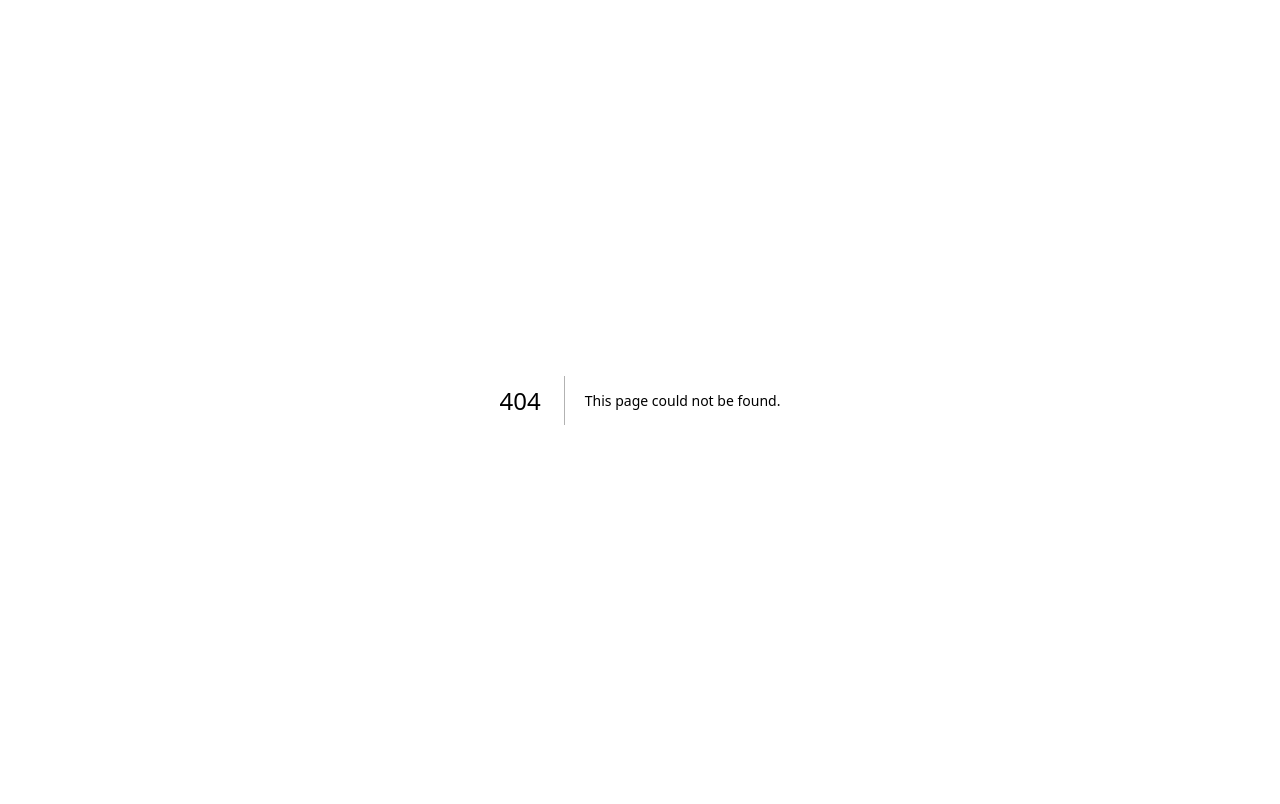
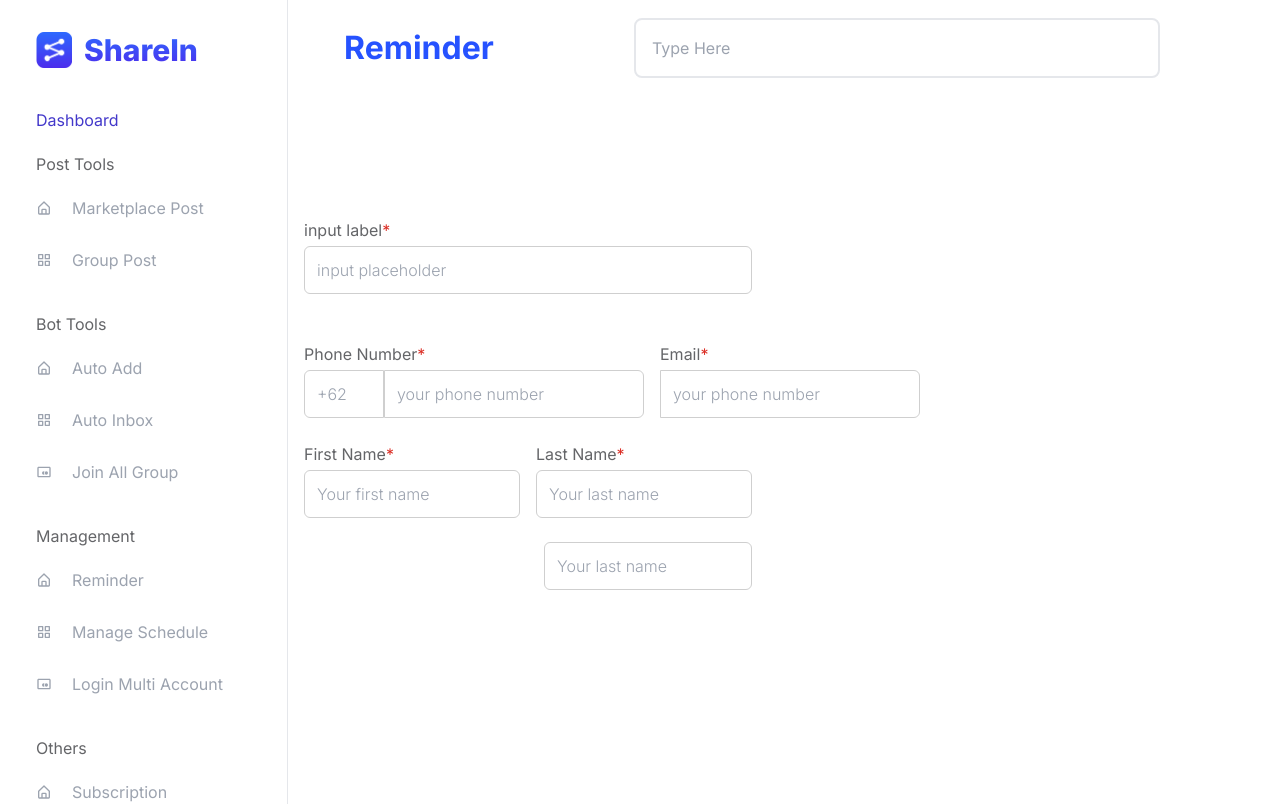
Before and after one commit to iqbalwaldan/iseng, a Next.js app: page /riminder in a window 1280 px wide. Before the commit this address had no page. Built offline with nearby package versions, Linux system fonts and the light colour scheme.

Commit message:
Slicing Rijal Ammar

```diff
--- /dev/null
+++ b/app/riminder/isi/page.js
@@ -0,0 +1,93 @@
+import React from "react";
+
+export default function ISI() {
+  return (
+    <div className="flex justify-center items-center h-screen">
+      <form className="w-full max-w-md">
+        <div className="mb-6">
+          <div className="flex mb-1">
+            <p className="font-normal text-base text-neutral-70">input label</p>
+            <p className="font-normal text-base text-error-base">*</p>
+          </div>
+          <input
+            className="border border-[#CFCFCF] p-3 text-neutral-70 focus:outline-none h-12 rounded-md text-base font-light w-full"
+            type="text"
+            placeholder="input placeholder"
+          />
+        </div>
+        <div className="md:flex md:flex-row md:justify-between">
+        <div className="flex flex-col mt-6">
+            <div className="flex mb-1">
+              <p className="font-normal text-base text-neutral-70">Phone Number</p>
+              <p className="font-normal text-base text-error-base">*</p>
+            </div>
+            <div className="flex">
+              <input
+                className="border border-[#CFCFCF] p-3 text-neutral-70 focus:outline-none w-20 h-12 rounded-l-md text-base font-light"
+                type="text"
+                placeholder="+62"
+              />
+              <input
+                className="border border-[#CFCFCF] p-3 text-neutral-70 focus:outline-none flex-grow h-12 rounded-r-md text-base font-light"
+                type="text"
+                placeholder="your phone number"
+              />
+            </div>
+          </div>
+          <div className="flex flex-col mt-6 ml-4">
+            <div className="flex mb-1">
+              <p className="font-normal text-base text-neutral-70">Email</p>
+              <p className="font-normal text-base text-error-base">*</p>
+            </div>
+            <div className="flex">
+              <input
+                className="border border-[#CFCFCF] p-3 text-neutral-70 focus:outline-none flex-grow h-12 rounded-r-md text-base font-light"
+                type="text"
+                placeholder="your phone number"
+              />
+            </div>
+          </div>
+        </div>
+        <div className="md:flex md:flex-row md:justify-between">
+          <div className="flex flex-col mt-6">
+            <div className="flex mb-1">
+              <p className="font-normal text-base text-neutral-70">
+                First Name
+              </p>
+              <p className="font-normal text-base text-error-base">*</p>
+            </div>
+            <input
+              className="border border-[#CFCFCF] p-3 text-neutral-70 focus:outline-none h-12 rounded-md text-base font-light w-full"
+              type="text"
+              placeholder="Your first name"
+            />
+          </div>
+          <div className="flex flex-col mt-6 ml-4">
+            {" "}
+            {/* Added ml-4 for left margin */}
+            <div className="flex mb-1">
+              <p className="font-normal text-base text-neutral-70">Last Name</p>
+              <p className="font-normal text-base text-error-base">*</p>
+            </div>
+            <input
+              className="border border-[#CFCFCF] p-3 text-neutral-70 focus:outline-none h-12 rounded-md text-base font-light w-full"
+              type="text"
+              placeholder="Your last name"
+            />
+          </div>
+        </div>
+        <div className="md:flex md:flex-row md:justify-between">
+          <div className="flex flex-col mt-6 ml-60">
+            {" "}
+            {/* Added ml-4 for left margin */}
+            <input
+              className="border border-[#CFCFCF] p-3 text-neutral-70 focus:outline-none h-12 rounded-md text-base font-light w-full"
+              type="text"
+              placeholder="Your last name"
+            />
+          </div>
+        </div>
+      </form>
+    </div>
+  );
+}
--- /dev/null
+++ b/app/riminder/navbar/page.js
@@ -0,0 +1,24 @@
+import React, { useState, useEffect } from "react";
+import Link from "next/link";
+import Image from "next/image";
+
+export default function Navbar() {
+
+  return (
+    <nav className={`fixed w-full h-24 z-50`}>
+      <div className="flex justify-between items-center h-full w-full px-10 2xl:px-16">
+        <Link href="/">
+          <div className="flex flex-row items-center justify-center gap-2">
+            <p className="font-bold text-[32px] text-primary-base">Reminder</p>
+          </div>
+        </Link>
+        <form className="w-[526px] justify-start mr-96">
+          <div className="relative">
+              <input type="search" placeholder='Type Here' className="w-full p-4 rounded-lg border-2 bg-white" />
+          </div>
+
+        </form>
+      </div>
+    </nav>
+  );
+}
--- /dev/null
+++ b/app/riminder/page.js
@@ -0,0 +1,19 @@
+"use client"
+import React from "react";
+import Sidebar from "./sidebar/page";
+import Navbar from "./navbar/page";
+import IsI from "./isi/page";
+
+export default function Subscription() {
+  return (
+    <div className="w-full min-h-screen bg-white flex flex-row">
+      <Sidebar />
+      <div className="ml-4 flex flex-col">
+        <Navbar />
+      </div>
+      <div className="flex flex-col mt-1">
+        <IsI />
+      </div>
+    </div>
+  );
+}
--- /dev/null
+++ b/app/riminder/sidebar/page.js
@@ -0,0 +1,119 @@
+import React from "react";
+import Image from "next/image";
+
+import {
+  BiHomeAlt,
+  BiGridAlt,
+  BiCreditCardAlt,
+  BiUser,
+  BiCalculator,
+} from "react-icons/bi";
+
+export default function Sidebar() {
+  const menu1 = [
+    { name: "Marketplace Post", icon: <BiHomeAlt />},
+    { name: "Group Post ", icon: <BiGridAlt /> },
+  ];
+  const menu2 = [
+    { name: "Auto Add", icon: <BiHomeAlt /> },
+    { name: "Auto Inbox", icon: <BiGridAlt /> },
+    { name: "Join All Group", icon: <BiCreditCardAlt /> },
+  ];
+  const menu3 = [
+    { name: "Reminder", icon: <BiHomeAlt /> },
+    { name: "Manage Schedule", icon: <BiGridAlt /> },
+    { name: "Login Multi Account", icon: <BiCreditCardAlt /> },
+  ];
+  const menu4 = [
+    { name: "Subscription", icon: <BiHomeAlt /> },
+  ];
+
+  const schedulePayments = ["Monthly Rent", "Food Payment", "Utility Bills"];
+
+  return (
+    <div className="h-full border-r border-gray-200 w-72 px-9 space-y-10">
+      <div className="flex flex-row items-center pt-8">
+        <img
+          src="/assets/icons/sh-icon.png"
+          className="w-9 h-9 mr-3"
+        />
+        <div class="font-extrabold text-transparent text-3xl bg-clip-text bg-gradient-to-b from-[#2E6AFF] to-[#4D2DED]">
+          ShareIn
+        </div>
+      </div>
+      <div className="space-y-10">
+        <div>
+          <div className="mb-5 text-indigo-700">Dashboard</div>
+          <div className="mb-5 text-neutral-70">Post Tools</div>
+          <ul className="space-y-7">
+            {menu1.map((val, index) => {
+              return (
+                <li
+                  key={index}
+                  className="flex flex-row items-center text-gray-400"
+                >
+                  <div className="mr-5">{val.icon}</div>
+                  <div>{val.name}</div>
+                </li>
+              );
+            })}
+          </ul>
+        </div>
+      </div>
+      <div className="space-y-10">
+        <div>
+          <div className="mb-5 text-neutral-70">Bot Tools</div>
+          <ul className="space-y-7">
+            {menu2.map((val, index) => {
+              return (
+                <li
+                  key={index}
+                  className="flex flex-row items-center text-gray-400"
+                >
+                  <div className="mr-5">{val.icon}</div>
+                  <div>{val.name}</div>
+                </li>
+              );
+            })}
+          </ul>
+        </div>
+      </div>
+      <div className="space-y-10">
+        <div>
+          <div className="mb-5 text-neutral-70">Management</div>
+          <ul className="space-y-7">
+            {menu3.map((val, index) => {
+              return (
+                <li
+                  key={index}
+                  className="flex flex-row items-center text-gray-400"
+                >
+                  <div className="mr-5">{val.icon}</div>
+                  <div>{val.name}</div>
+                </li>
+              );
+            })}
+          </ul>
+        </div>
+      </div>
+      <div className="space-y-10">
+        <div>
+          <div className="mb-5 text-neutral-70">Others</div>
+          <ul className="space-y-7">
+            {menu4.map((val, index) => {
+              return (
+                <li
+                  key={index}
+                  className="flex flex-row items-center text-gray-400"
+                >
+                  <div className="mr-5">{val.icon}</div>
+                  <div>{val.name}</div>
+                </li>
+              );
+            })}
+          </ul>
+        </div>
+      </div>
+    </div>
+  );
+}
```
Also changed, not shown: public/assets/icons/sh-icon.png (added).
